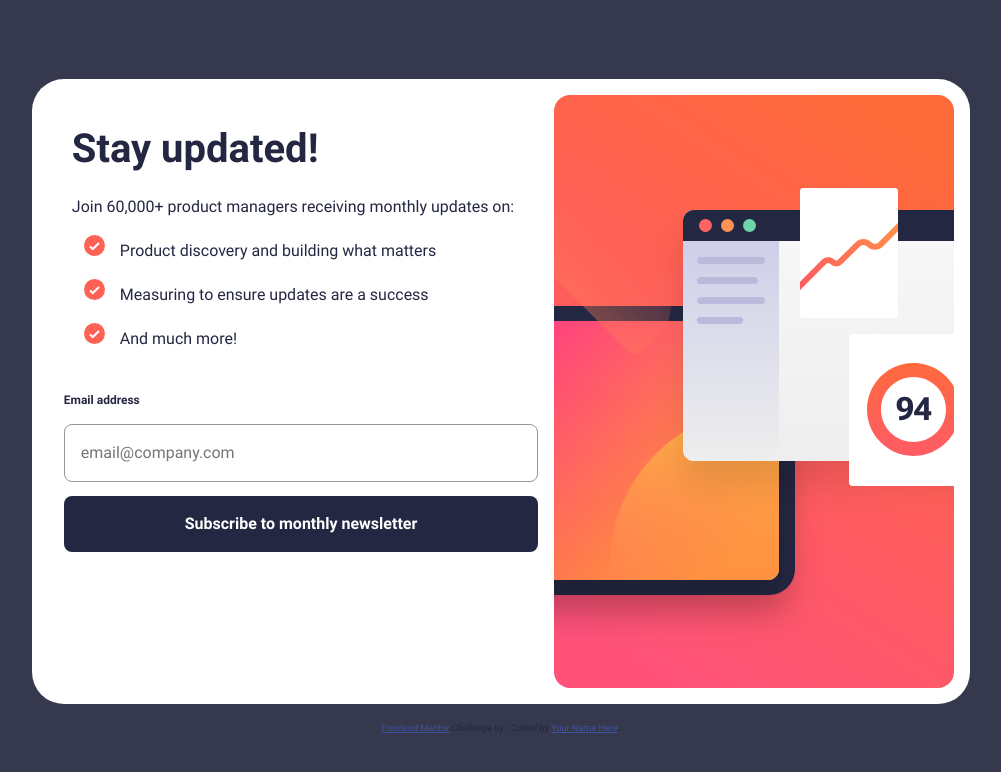
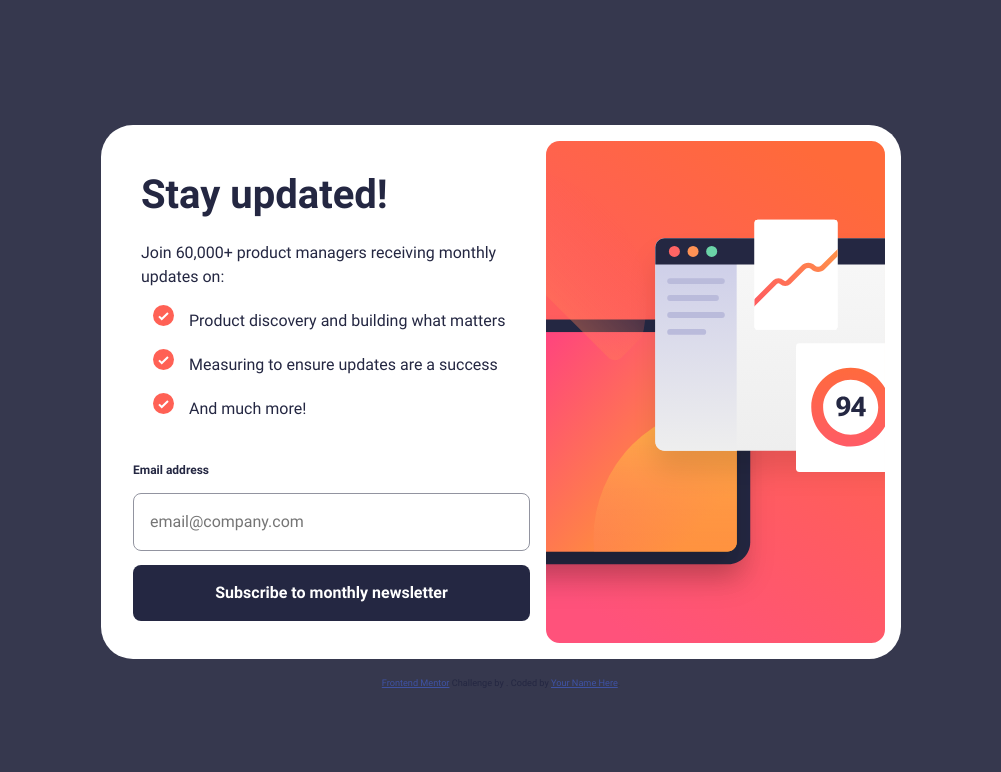
Before and after one commit to SerPet-eng/News_Letter_Sign_Up_With_Success_Message, a React (Vite) app: page / in a window 1280 px wide. Shown: the top 772 px of the page, without its empty margins (139-1140 px from the left). Built offline with nearby package versions, Linux system fonts and the light colour scheme.

Commit message:
Updating _style.scss🔧
* Adding `max-width` to the @media of .app selector

```diff
--- a/src/css/style.css
+++ b/src/css/style.css
@@ -67,6 +67,7 @@ body {
     overflow: hidden;
     padding: 1rem;
     background-color: hsl(0, 0%, 100%);
+    max-width: 800px;
   }
 }
 
--- a/src/scss/main/_content.scss
+++ b/src/scss/main/_content.scss
@@ -34,5 +34,6 @@
     overflow: hidden;
     padding: 1rem;
     background-color: $color-Neutral-100;
+    max-width: 800px;
   }
 }
```
Also changed, not shown: 1 other file (tests, documents, lock files or other folders).
